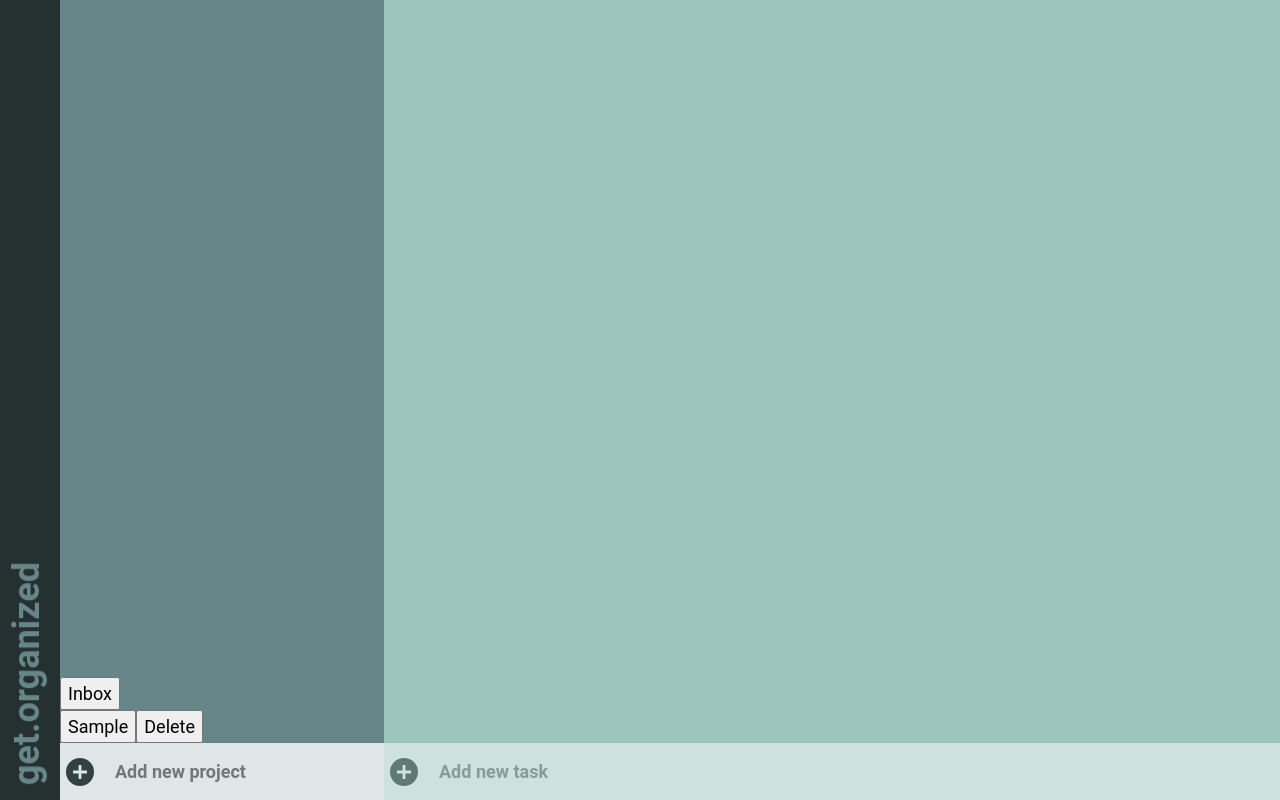
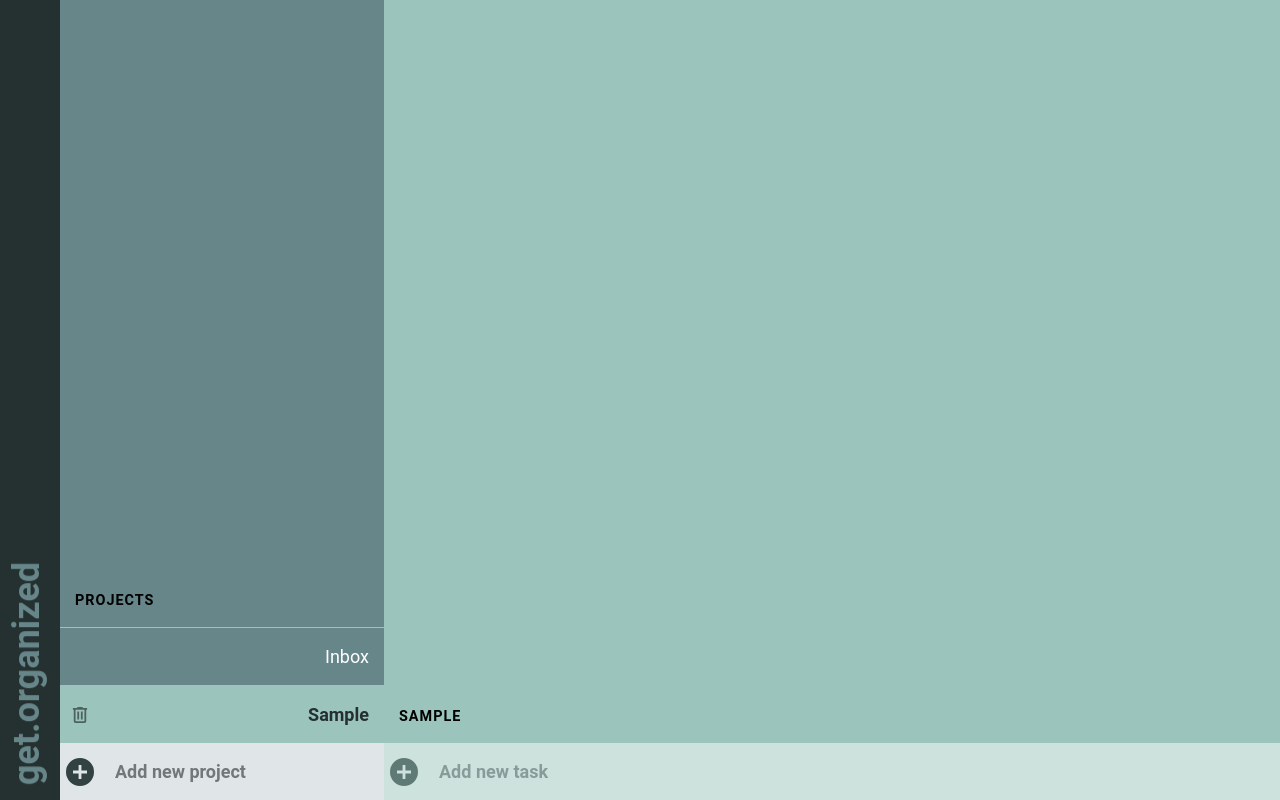
Before and after one commit to bdhamilton/odin-todo, a website built with webpack: page src/index.html in a window 1280 px wide. Both pictures are taken after typing "Sample" into the empty fields and a click on the button "Add project". Built offline with nearby package versions, Linux system fonts and the light colour scheme.

Commit message:
Style project buttons

```diff
--- a/src/c.css
+++ b/src/c.css
@@ -49,7 +49,6 @@ h2 {
   font-size: .9rem;
   letter-spacing: 1px;
   padding: var(--standard-padding);
-  display: none;
 }
 
 ul {
@@ -119,7 +118,41 @@ header h1 {
   outline: 0;
 }
 
+#projects li {
+  border: 1px solid var(--todos-color);
+  border-width: 1px 0 0;
+  display: flex;
+  flex-direction: row-reverse;
+}
 
+.selected {
+  background-color: var(--todos-color);
+}
+
+.project-button {
+  border: 0;
+  background-color: inherit;
+  color: white;
+  flex: 1;
+  outline: 0;
+  padding: var(--standard-padding);
+  text-align: right;
+}
+
+.selected .project-button {
+  background-color: var(--todos-color);
+  color: var(--header-color);
+  font-weight: bold;
+}
+
+.delete {
+  background-color: inherit;
+  background: no-repeat center/40% url(img/delete.svg);
+  border: 0;
+  text-indent: -2000px;
+  opacity: .5;
+  width: 40px;
+}
 
 /** || Todo list  */
 
--- a/src/displayTodos.js
+++ b/src/displayTodos.js
@@ -18,6 +18,9 @@ function displayTodos(list) {
     for (let i = 0; i < list.projects.length; i++) {
       const nextListItem = document.createElement("li");
       nextListItem.dataset.project = i;
+      if (list.selectedProject === i) {
+        nextListItem.classList.add("selected");
+      }
 
       // Create and append a button for each project
       const nextProject = document.createElement("button");
```
Also changed, not shown: src/img/delete.svg (added).
